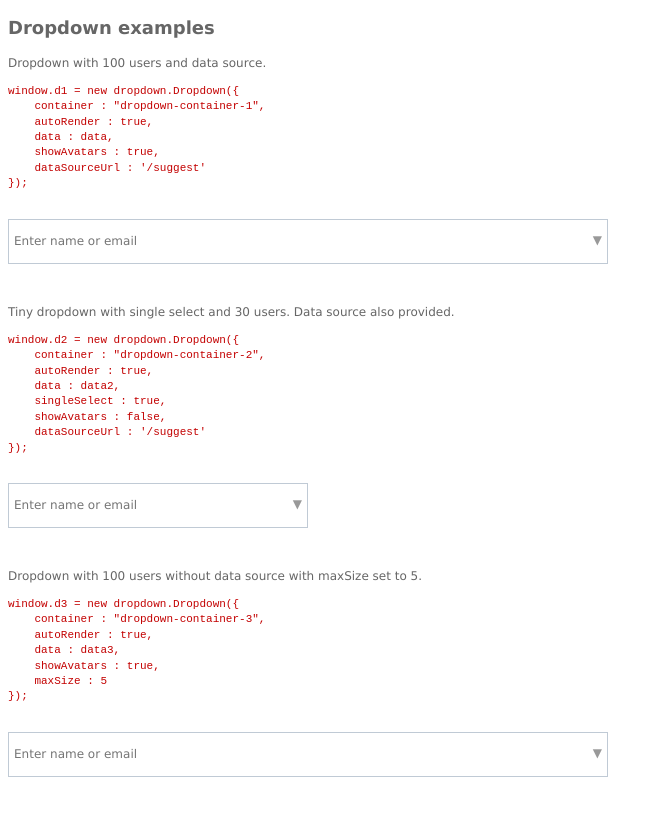
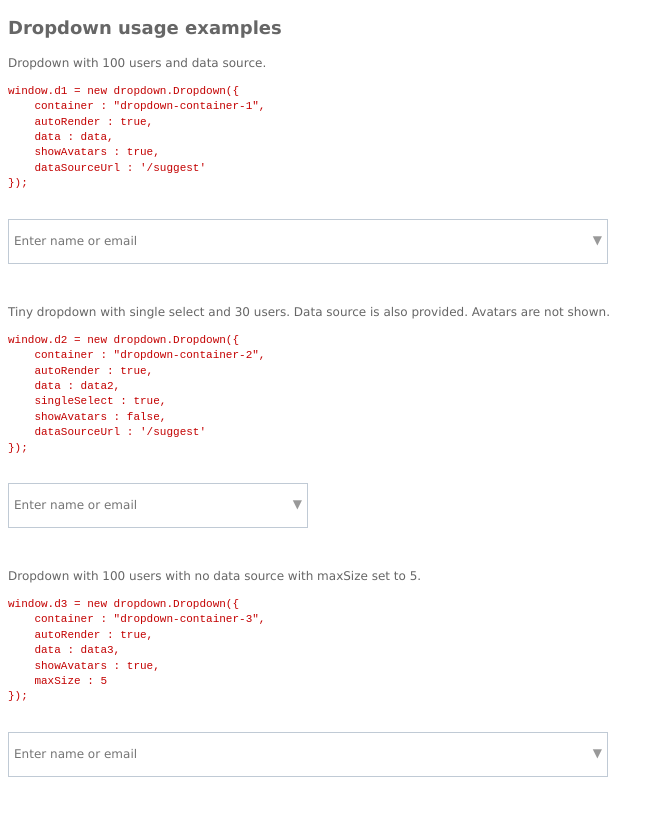
Before and after one commit to alexvorobyov/dropdown, a plain HTML site: page index.html in a window 1280 px wide. Shown: the whole page, without its empty margins (0-664 px from the left). Drawn offline with Linux system fonts and the light colour scheme.

Commit message:
demo fixes

```diff
--- a/index.html
+++ b/index.html
@@ -69,7 +69,7 @@
 </head>
 <body>
 
-<h2>Dropdown examples</h2>
+<h2>Dropdown usage examples</h2>
 
 <p>
     Dropdown with 100 users and data source.
@@ -88,7 +88,7 @@ window.d1 = new dropdown.Dropdown({
 </div>
 
 <p>
-    Tiny dropdown with single select and 30 users. Data source also provided.
+    Tiny dropdown with single select and 30 users. Data source is also provided. Avatars are not shown.
     <pre>
 window.d2 = new dropdown.Dropdown({
     container : "dropdown-container-2",
@@ -105,7 +105,7 @@ window.d2 = new dropdown.Dropdown({
 </div>
 
 <p>
-    Dropdown with 100 users without data source with maxSize set to 5.
+    Dropdown with 100 users with no data source with maxSize set to 5.
     <pre>
 window.d3 = new dropdown.Dropdown({
     container : "dropdown-container-3",
```
Also changed, not shown: 1 other file.
